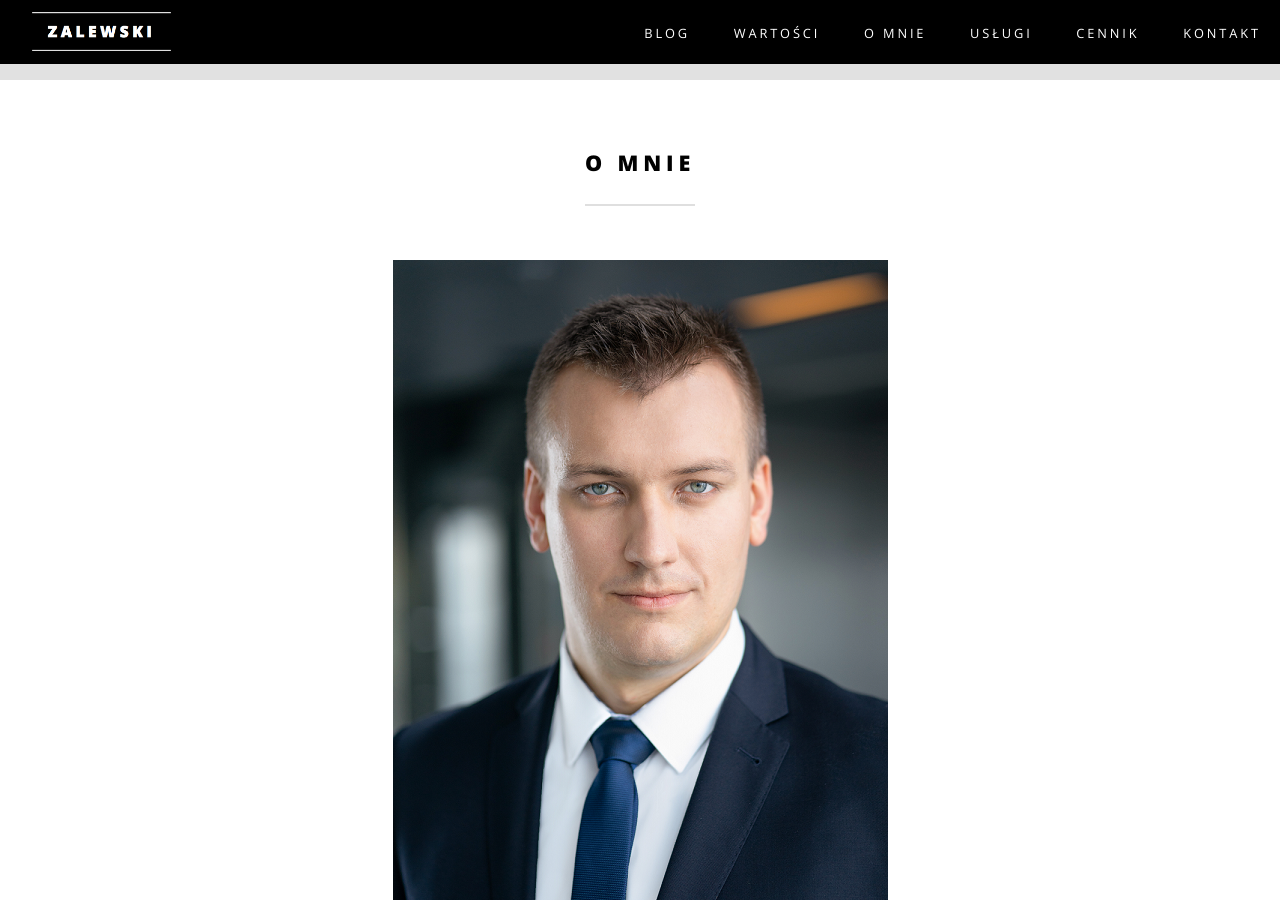
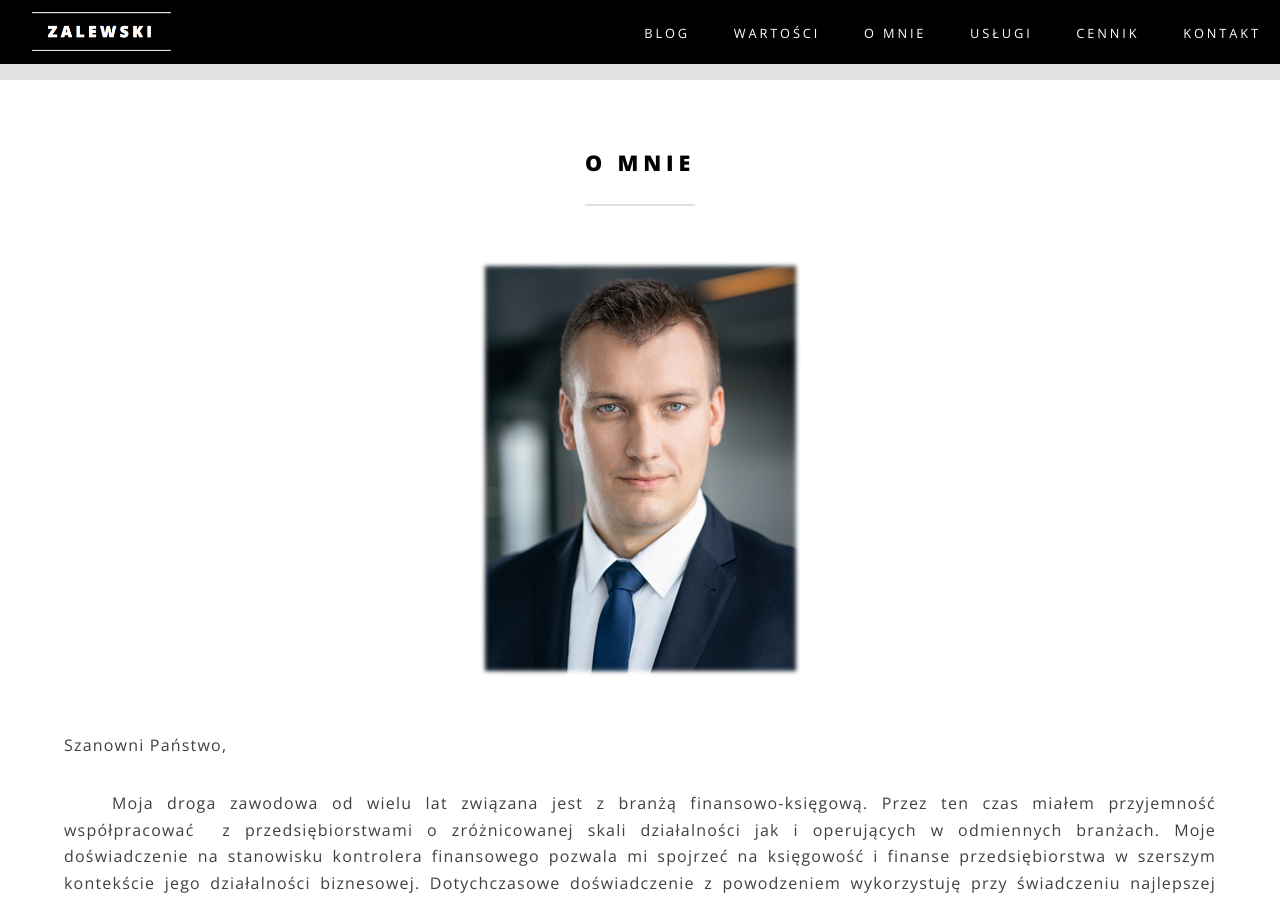
Before and after one commit to zalewskifinance/zalewskifinance.github.io, a Jekyll site: the page built from index.html, in a window 1280 px wide and 900 px high, scrolled down 2078 px. Built offline with Jekyll 4.4.1, drawn with Linux system fonts in a browser that asks for light colours.

Commit message:
Update index.html

```diff
--- a/index.html
+++ b/index.html
@@ -94,7 +94,7 @@ excerpt: Księgowa Warszawa, obsługa księgowa firm Warszawa, księgowy Warszaw
         <header class="major" style="margin-bottom:2em">
             <h2>O mnie</h2>
         </header>
-        <p><img src="images/foto.png" alt=""/></p>
+        <p><img src="images/fotoa.png" alt=""/></p>
         <div class="row uniform">
             <div class="12u 12u$(small)">
                 <p class="align-left no-padding-after" style="margin-top:1em">Szanowni Państwo,</p>
```
